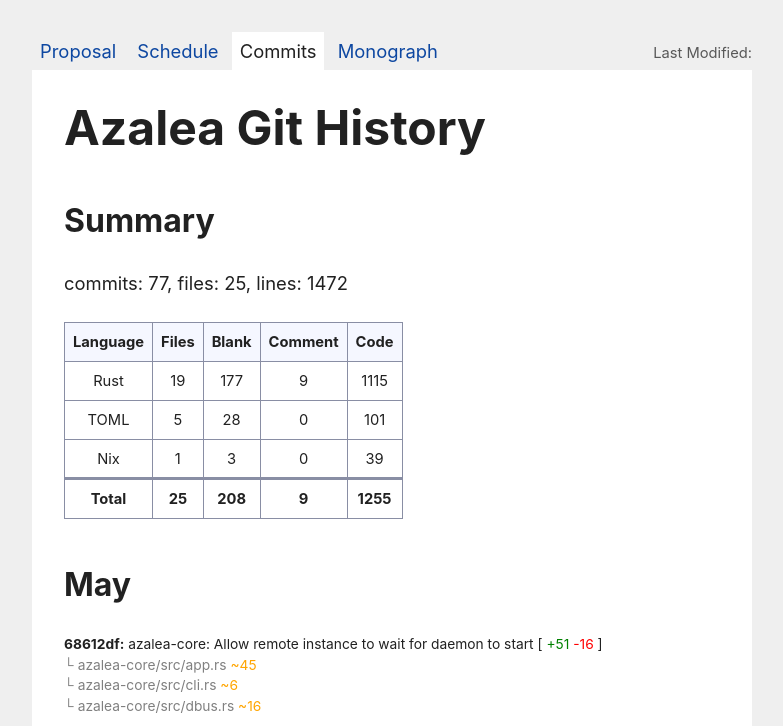
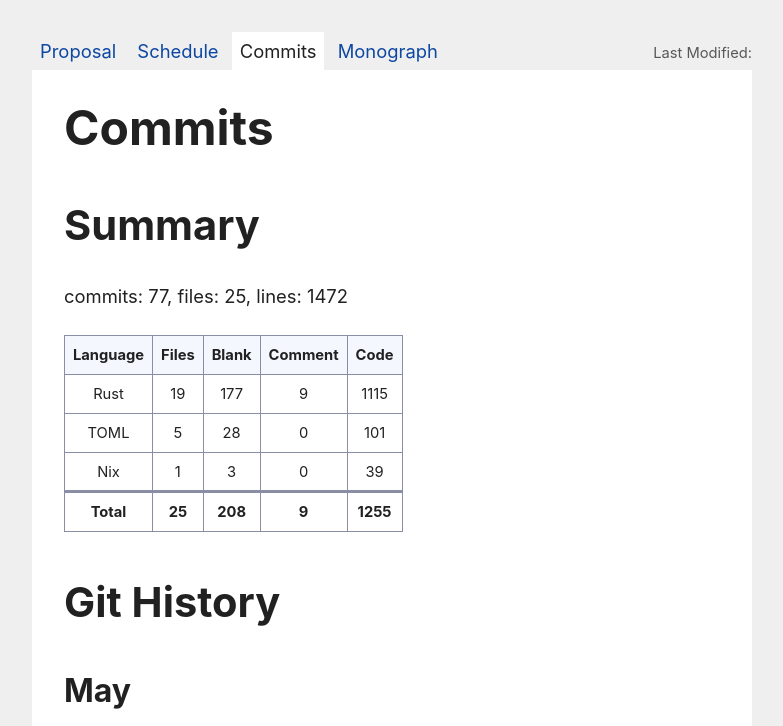
Before and after one commit to enzohideo/tcc-page, a website built with Vite: page src/index.html in a window 1280 px wide. Both pictures are taken after a click on the button "Commits". Shown: the top 726 px of the page, without its empty margins (248-1031 px from the left). Built offline with nearby package versions, Linux system fonts and the light colour scheme.

Commit message:
commits: Separate html to src/commits/index.html

```diff
--- /dev/null
+++ b/src/commits/index.html
@@ -0,0 +1,5 @@
+<h1>Commits</h1>
+<h2>Summary</h2>
+<div id="azalea-summary"></div>
+<h2>Git History</h2>
+<div id="azalea-history"></div>
--- a/src/commits/main.js
+++ b/src/commits/main.js
@@ -1,5 +1,9 @@
 import generate_history from "./history.js";
 import generate_summary from "./summary.js";
+import html from "./index.html?raw";
+import inject from "../lib/inject";
+
+inject("#commits", html);
 
 generate_history();
 generate_summary();
--- a/src/commits/summary.js
+++ b/src/commits/summary.js
@@ -16,7 +16,6 @@ export default () => {
   const summary = new Summary(raw_summary);
 
   const header_html = `
-    <h3>Summary</h3>
     <div>
       commits: ${history.length}, files: ${summary.header.n_files}, lines: ${summary.header.n_lines}
     </div>
--- a/src/index.html
+++ b/src/index.html
@@ -34,10 +34,6 @@
       </div>
 
       <div id="commits">
-        <!-- TODO: Move to separate index.html -->
-        <h1>Azalea Git History</h1>
-        <div id="azalea-summary"></div>
-        <div id="azalea-history"></div>
         <script type="module" src="./commits/main.js" defer></script>
       </div>
 
```
